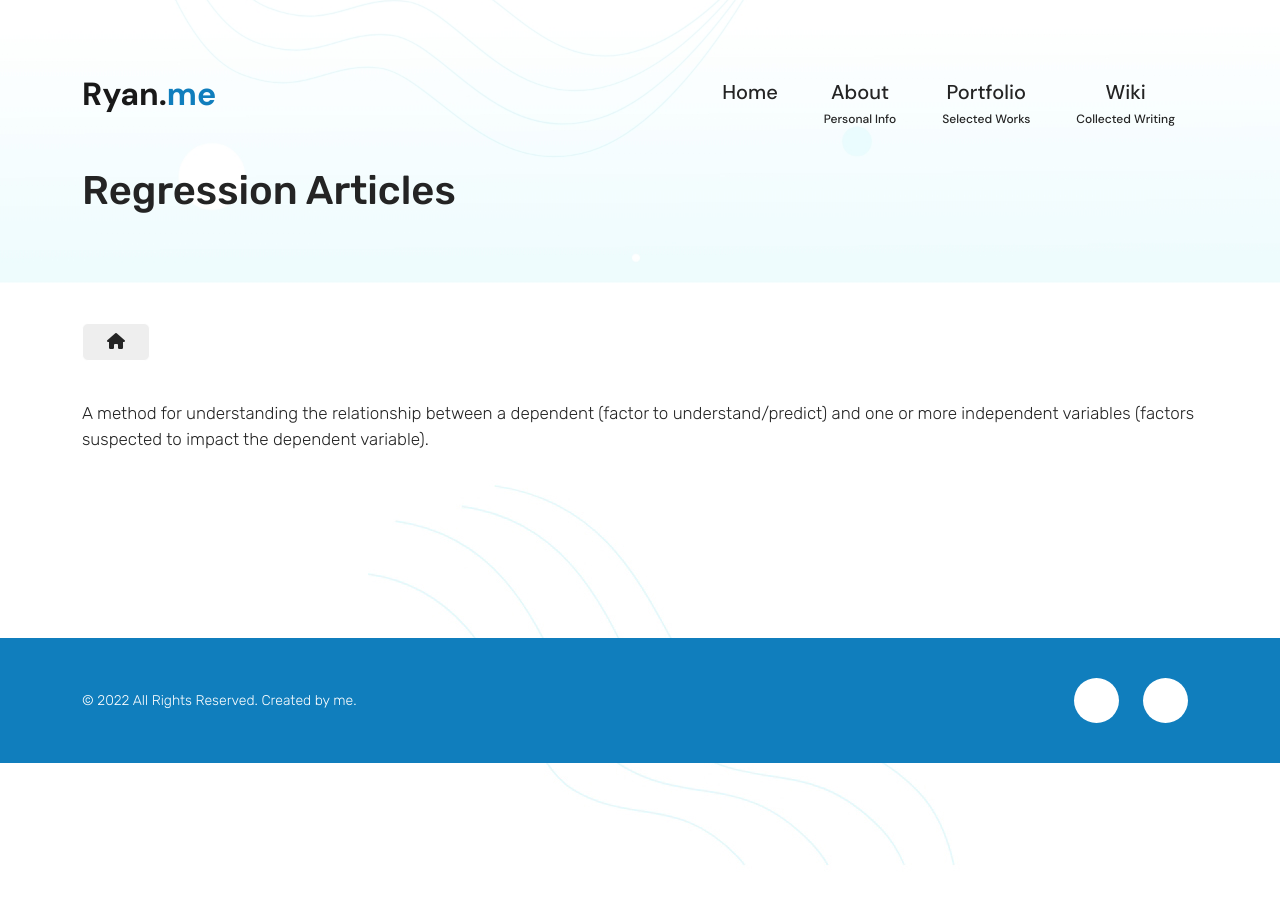
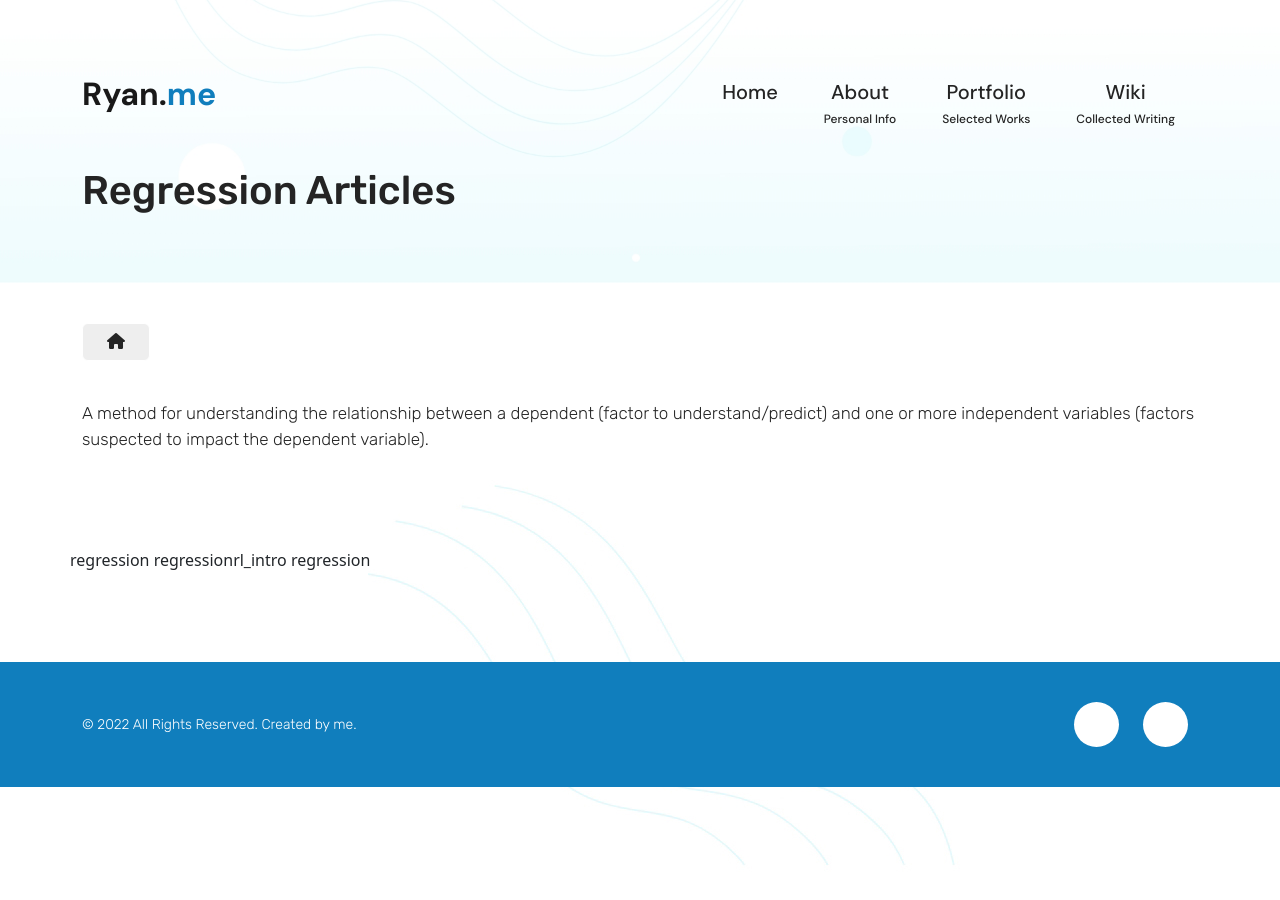
Before and after one commit to Achronus/achronus.github.io, a Jekyll site: the page built from _wiki_topics/regression.html, in a window 1280 px wide. Built offline with Jekyll 4.4.1, drawn with Linux system fonts in a browser that asks for light colours; nearby versions of some CDN libraries.

Commit message:
Debug test

```diff
--- a/_includes/wiki-articles.html
+++ b/_includes/wiki-articles.html
@@ -5,6 +5,7 @@
         <div class="row">
             {%- assign sorted = site.wiki_articles | sort: 'date' | reverse -%}
             {%- for article in sorted -%}
+                {{ article.topic }} {{ page.slug }}
                 {%- if article.topic == page.slug -%}
                 <div class="project-item col-md-6 col-xl-4">
                     <div class="content">
```
Also changed, not shown: _wiki_articles/dynamic_programming.html (line endings or trailing spaces).
